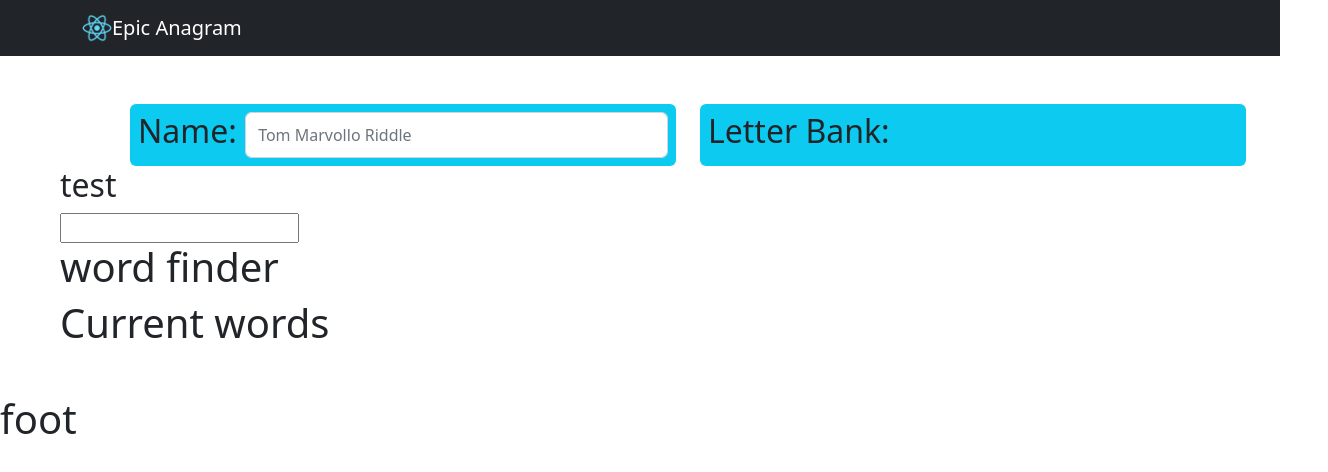
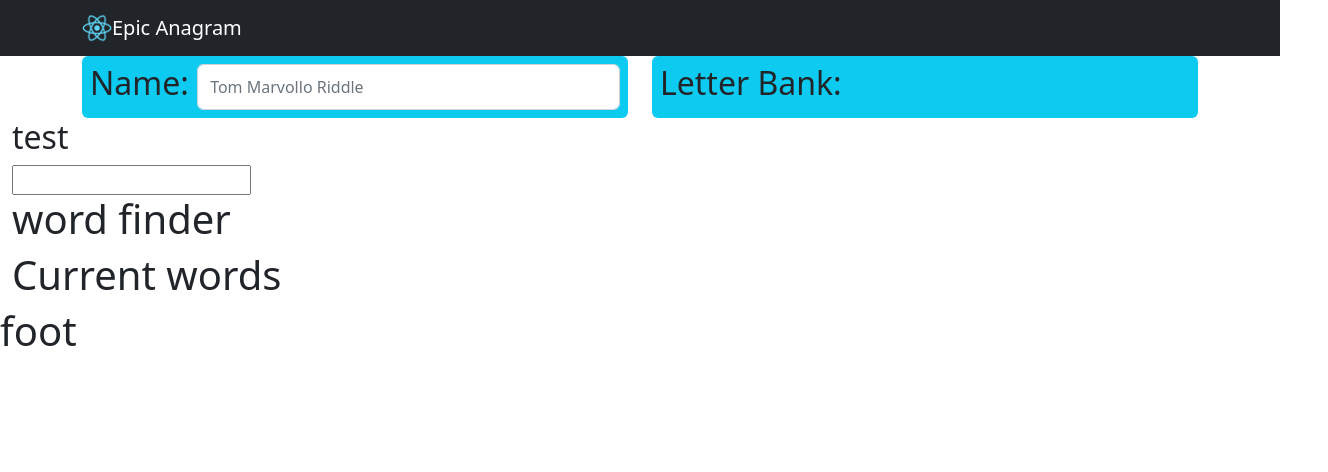
Before and after one commit to Luceium/Magigram, a React (Create React App) app: page / in a window 1280 px wide. Shown: the top 472 px of the page, 1328 px wide, since content can reach past the window. Built offline with nearby package versions, Linux system fonts and the light colour scheme.

Commit message:
centers name and letterbank sections

```diff
--- a/src/App.js
+++ b/src/App.js
@@ -14,14 +14,14 @@ function App() {
   return (
     <>
       <Nav />
-      <Container fluid className='m-5'>
+      <Container fluid className='m-auto'>
         <Container>
           <Row>
             <Col md>
-              <Name className='bg-info rounded' />
+              <Name className='bg-info rounded mt-4' />
             </Col>
             <Col md>
-              <LetterBank className='bg-info rounded' />
+              <LetterBank className='bg-info rounded mt-4' />
             </Col>
           </Row>
         </Container>
```
Also changed, not shown: 1 other file (tests, documents, lock files or other folders).
